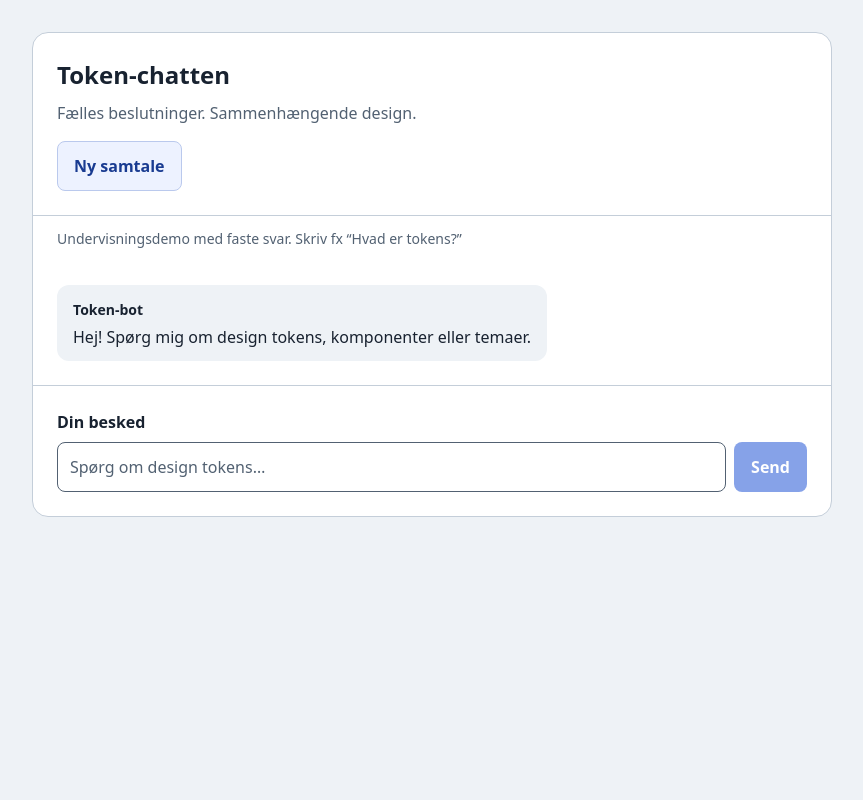
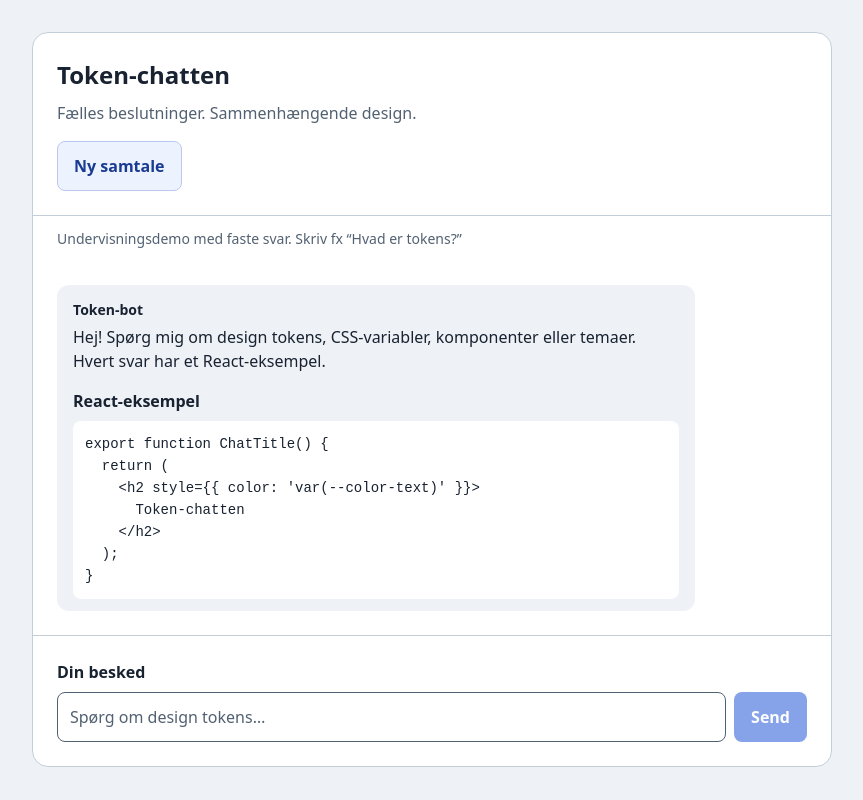
Before and after one commit to Huythvu/react-design-tokens-chatbot, a React (Vite) app: page / in a window 1280 px wide. Shown: the whole page, without its empty margins (208-1071 px from the left). Built offline with nearby package versions, Linux system fonts and the light colour scheme.

Commit message:
Include React code examples in every chatbot response

```diff
--- a/src/App.jsx
+++ b/src/App.jsx
@@ -1,15 +1,6 @@
 import React, { useState } from 'react';
 import { Button, Message, Composer } from './components.jsx';
-
-const welcome = { id: 0, role: 'assistant', text: 'Hej! Spørg mig om design tokens, komponenter eller temaer.' };
-
-function replyTo(text) {
-  const question = text.toLowerCase();
-  if (question.includes('tema')) return 'Et tema giver de samme semantiske tokens nye værdier. Komponenterne bruger stadig de samme navne.';
-  if (question.includes('komponent')) return 'En fælles komponent samler struktur og adfærd. Tokens samler designbeslutninger.';
-  if (question.includes('token')) return 'Et design token er en navngiven designbeslutning, fx --color-text eller --space-3.';
-  return 'Prøv at spørge om tokens, komponenter eller temaer. Jeg bruger faste demosvar og gemmer ikke samtalen.';
-}
+import { welcome, replyTo } from './replies.js';
 
 export default function App() {
   const [messages, setMessages] = useState([welcome]);
@@ -17,7 +8,7 @@ export default function App() {
   function send(text) {
     setMessages(current => [...current,
       { id: crypto.randomUUID(), role: 'user', text },
-      { id: crypto.randomUUID(), role: 'assistant', text: replyTo(text) }
+      { id: crypto.randomUUID(), role: 'assistant', ...replyTo(text) }
     ]);
   }
 
--- a/src/components.jsx
+++ b/src/components.jsx
@@ -4,10 +4,14 @@ export function Button({ variant = 'primary', type = 'button', children, ...prop
   return <button type={type} className={`button button--${variant}`} {...props}>{children}</button>;
 }
 
-export function Message({ role, text }) {
+export function Message({ role, text, code }) {
   return <article className={`message message--${role}`}>
     <strong className="message-author">{role === 'user' ? 'Dig' : 'Token-bot'}</strong>
     <p>{text}</p>
+    {role === 'assistant' && code && <>
+      <p className="message-code-label">React-eksempel</p>
+      <pre className="message-code" tabIndex={0} aria-label="React-kodeeksempel"><code>{code}</code></pre>
+    </>}
   </article>;
 }
 
--- /dev/null
+++ b/src/replies.js
@@ -0,0 +1,69 @@
+const tokenExample = `export function ChatTitle() {
+  return (
+    <h2 style={{ color: 'var(--color-text)' }}>
+      Token-chatten
+    </h2>
+  );
+}`;
+
+export const welcome = {
+  id: 0,
+  role: 'assistant',
+  text: 'Hej! Spørg mig om design tokens, CSS-variabler, komponenter eller temaer. Hvert svar har et React-eksempel.',
+  code: tokenExample,
+};
+
+export function replyTo(text) {
+  const question = text.toLowerCase();
+  if (question.includes('tema')) return {
+    text: 'Et tema giver de samme tokens nye værdier. Komponenten her bruger tokenet til overfladen. Temaskift kommer i en senere øvelse; denne version har ét udseende.',
+    code: `export function ChatPanel({ children }) {
+  return (
+    <section style={{
+      background: 'var(--color-surface)',
+      color: 'var(--color-text)',
+    }}>
+      {children}
+    </section>
+  );
+}`,
+  };
+  if (question.includes('komponent')) return {
+    text: 'En fælles komponent samler struktur og adfærd. Genbrug vores Button, så knapper følger samme komponent-CSS og tokens.',
+    code: `import { Button } from './components.jsx';
+
+export function ResetChat({ onReset }) {
+  return (
+    <Button variant="secondary" onClick={onReset}>
+      Ny samtale
+    </Button>
+  );
+}`,
+  };
+  if (question.includes('variab') || question.includes(':root') || question.includes('css')) return {
+    text: 'CSS-variabler starter med --. var() henter værdien. Definer fx --space-panel i tokens.css på .app eller :root, og brug den i komponenten. :root vælger HTML-dokumentets rod.',
+    code: `export function MessageBox({ children }) {
+  return (
+    <div style={{ padding: 'var(--space-panel)' }}>
+      {children}
+    </div>
+  );
+}`,
+  };
+  if (question.includes('token')) return {
+    text: 'Et design token er en navngiven designbeslutning. Her bruger React-komponenten --color-text, som defineres i tokens.css. I appen bruger vi normalt CSS-klasser; inline styling her gør koblingen tydelig.',
+    code: tokenExample,
+  };
+  return {
+    text: 'Jeg bruger faste demosvar. Spørg om tokens, CSS-variabler, komponenter eller temaer. Her er et eksempel på, hvordan React viser en liste af beskeder.',
+    code: `export function MessageList({ messages }) {
+  return (
+    <ul>
+      {messages.map(message => (
+        <li key={message.id}>{message.text}</li>
+      ))}
+    </ul>
+  );
+}`,
+  };
+}
--- a/src/styles.css
+++ b/src/styles.css
@@ -21,6 +21,10 @@ h1 { margin: 0; font-size: var(--font-size-heading); }
 .message--user { align-self: flex-end; background: var(--color-message-user); color: var(--color-on-message-user); }
 .message p { margin: var(--space-1) 0 0; }
 .message-author { font-size: var(--font-size-small); }
+.message-code-label { font-weight: var(--font-weight-strong); }
+.message .message-code-label { margin-top: var(--space-4); }
+.message-code { max-width: 100%; overflow-x: auto; margin: var(--space-2) 0 0; padding: var(--space-3); border-radius: var(--radius-control); background: var(--color-code-surface); color: var(--color-code-text); font-family: var(--font-family-code); font-size: var(--font-size-small); white-space: pre; overflow-wrap: normal; }
+.message-code:focus-visible { outline: var(--focus-width) solid var(--color-focus); outline-offset: var(--focus-offset); }
 .composer { padding: var(--space-panel); border-top: var(--border-width) solid var(--color-border); }
 .composer label { display: block; margin-bottom: var(--space-2); font-weight: var(--font-weight-strong); }
 .composer-controls { display: flex; gap: var(--space-2); }
--- a/src/tokens.css
+++ b/src/tokens.css
@@ -14,6 +14,9 @@
 
 /* Semantiske tokens: rollerne i vores UI. */
 .app {
+  --color-code-surface: var(--neutral-0);
+  --color-code-text: var(--neutral-800);
+  --font-family-code: ui-monospace, Consolas, monospace;
   --color-page: var(--neutral-50); --color-surface: var(--neutral-0);
   --color-text: var(--neutral-800); --color-text-muted: var(--neutral-500);
   --color-border: var(--neutral-200); --color-input-border: var(--neutral-500);
```
Also changed, not shown: 1 other file (tests, documents, lock files or other folders).
